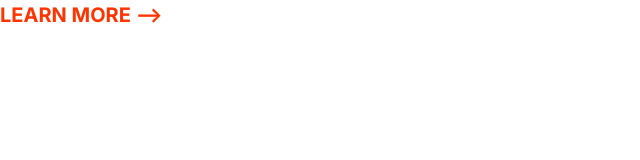
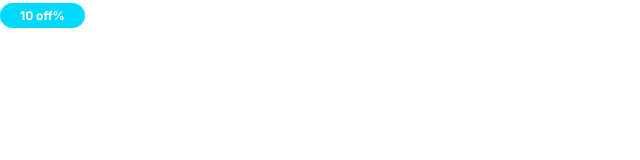
Before and after one commit to YasserAlQasimi/YAsser-Al-Qasimi, a plain HTML site: page index.html in a window 1280 px wide. Shown: the whole page, without its empty margins (0-640 px from the left). Drawn offline with Linux system fonts and the light colour scheme.

Commit message:
apply the mobile screen

```diff
--- a/css/styles.css
+++ b/css/styles.css
@@ -78,9 +78,42 @@
   transition: 15s;
 }
 
-.link-arrow:hover::after {
-  margin-left: 10px;
+@media screen and (min-width: 1024px) {
+  .link-arrow:hover::after {
+    margin-left: 10px;
+  }
+}
+
+/* Badges */
+
+.badge {
+  border-radius: 20px;
+  font-size: 2rem;
+  font-weight: 600;
+  padding: 0.5rem 2rem;
+  white-space: nowrap;
+}
+
+.badge--primary {
+  background: var(--color-primary);
+  color: #fff;
+}
+
+.badge--secondary {
+  background: var(--color-secondary);
+  color: #fff;
+}
+
+.badge--small {
+  font-size: 1.6rem;
 }
 
 @media screen and (min-width: 1024px) {
+  .badge {
+    font-size: 1.5rem;
+  }
+
+  .badge--small {
+    font-size: 1.2rem;
+  }
 }
--- a/index.html
+++ b/index.html
@@ -15,6 +15,6 @@
     <link rel="stylesheet" href="css/styles.css" />
   </head>
   <body>
-    <a href="#" class="link-arrow">learn More</a>
+    <span class="badge badge--secondary badge--small">10 off%</span>
   </body>
 </html>
```
Also changed, not shown: css/components/badges.html (added, +1 -0 lines).
